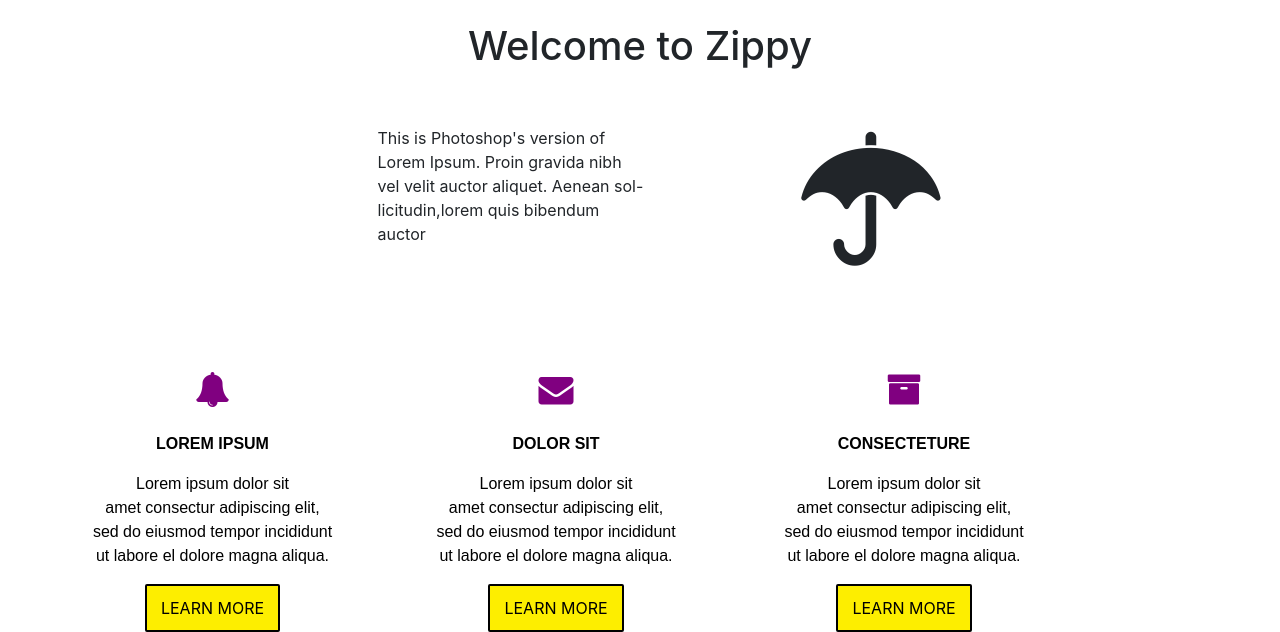
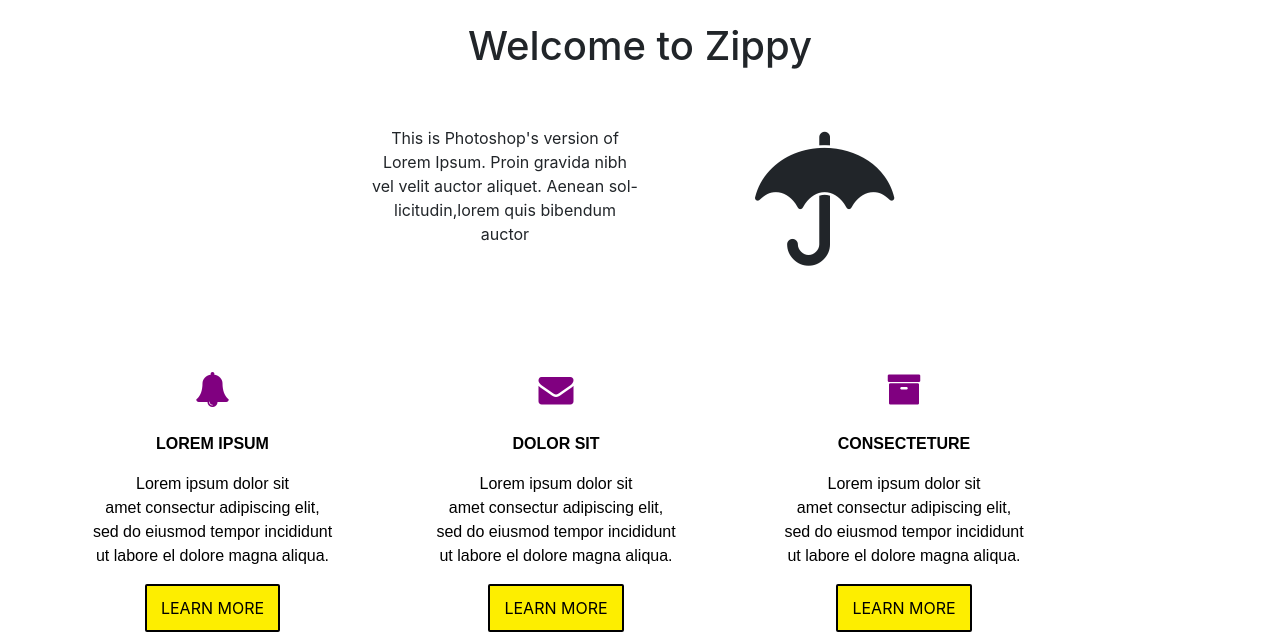
Before and after one commit to kamali1511/LGMVIP, a plain HTML site: page Task1/index.html in a window 1280 px wide. Shown: the part 802-1434 px from the top of the page. Drawn offline with nearby package versions, Linux system fonts and the light colour scheme.

Commit message:
Update index.html

```diff
--- a/Task1/index.html
+++ b/Task1/index.html
@@ -90,8 +90,8 @@
           <br>
           <h1 style="text-align: center;">Welcome to Zippy</h1>
           <br><br>
-          <div class="row offset-lg-3">
-             <div class="col">This is Photoshop's version of <br> Lorem Ipsum. Proin gravida nibh<br> vel velit auctor aliquet. Aenean sol-<br>licitudin,lorem quis bibendum<br> auctor
+          <div class="row offset-lg-2">
+             <div class="col" style="text-align: center;">This is Photoshop's version of <br> Lorem Ipsum. Proin gravida nibh<br> vel velit auctor aliquet. Aenean sol-<br>licitudin,lorem quis bibendum<br> auctor
             </div>
           <div class="col"><i style="font-size: 150px;" class="fa fa-umbrella"></i></div>
             </div>
```
